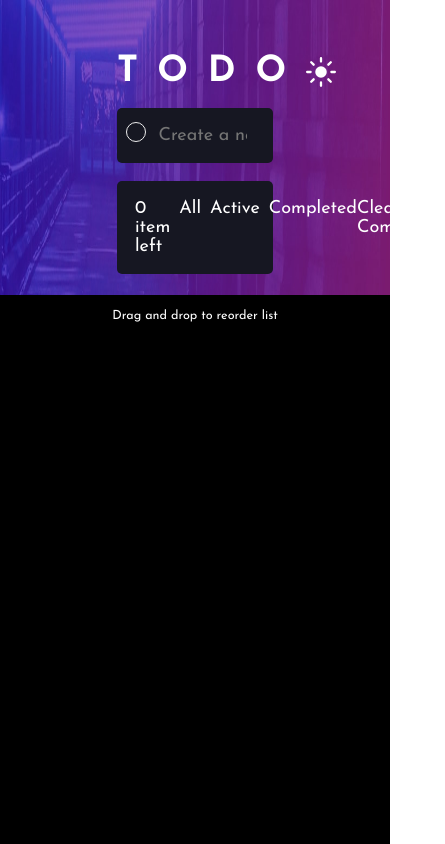
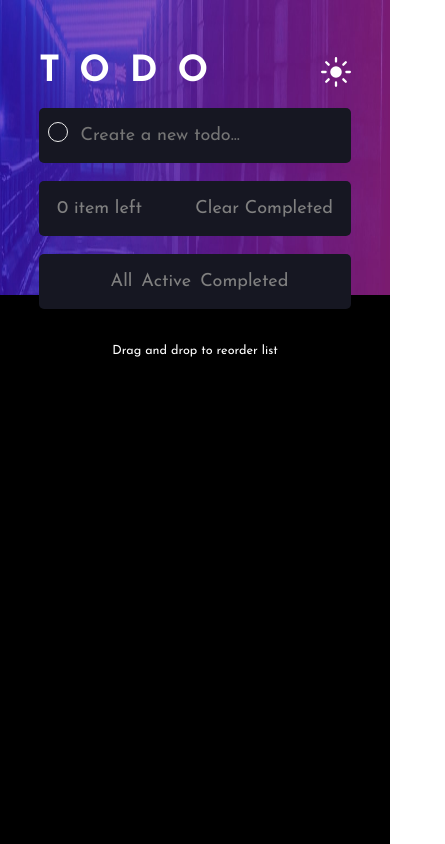
Before and after one commit to JulianIfesiokwu/To-do-App-2-, a React (Create React App) app: page / in a window 390 px wide. Shown: the whole page, 445 px wide, since content can reach past the window. Built offline with nearby package versions, Linux system fonts and the light colour scheme.

Commit message:
completed responsiveness, working on completed button

```diff
--- a/src/App.css
+++ b/src/App.css
@@ -29,4 +29,18 @@
   margin-top: 2rem;
   font-size: 0.7rem;
 }
+
+@media only screen and (max-width: 600px) {
+  .to-do {
+    width: 80vw;
+    margin: 0 auto;
+  }
+}
+
+@media only screen and (max-width: 900px) {
+  .to-do {
+    width: 80vw;
+    margin: 0 auto;
+  }
+}
 /*# sourceMappingURL=app.css.map */
--- a/src/App.js
+++ b/src/App.js
@@ -9,6 +9,13 @@ function App() {
   const code = 13;
   const [task, setTask] = useState("");
   const [allTasks, setAllTasks] = useState([]);
+  const [completed, setCompleted] = useState(false);
+  const [mode, setMode] = useState(false);
+
+  const toggleTheme = () => {
+    setMode(!mode);
+    console.log(mode);
+  };
 
   const addTask = (e) => {
     if (e.charCode === code) {
@@ -28,15 +35,26 @@ function App() {
 
   const deleteTask = (id) => {
     setAllTasks(allTasks.filter((task) => task.id !== id));
+  };
+
+  const toggleCompleted = (task, id) => {
+    if (task.id === id) {
+      setCompleted(!completed);
+      console.log(task.id, id);
+    }
     console.log(id);
   };
 
   return (
     <div className="container">
       <div className="to-do">
-        <HeaderContainer />
+        <HeaderContainer toggleTheme={toggleTheme} />
         <CreateTask task={task} addTask={addTask} setTask={setTask} />
-        <TaskList allTasks={allTasks} deleteTask={deleteTask} />
+        <TaskList
+          allTasks={allTasks}
+          deleteTask={deleteTask}
+          toggleCompleted={toggleCompleted}
+        />
       </div>
       <div className="footer">
         <p>Drag and drop to reorder list</p>
--- a/src/app.scss
+++ b/src/app.scss
@@ -22,3 +22,17 @@
     margin-top: 2rem;
     font-size: 0.7rem;
 }
+
+@media only screen and (max-width: 600px) {
+    .to-do {
+            width: 80vw;
+            margin: 0 auto;
+        }
+}
+
+@media only screen and (max-width: 900px) {
+    .to-do {
+        width: 80vw;
+        margin: 0 auto;
+    }
+}
--- a/src/components/Task/Task.component.jsx
+++ b/src/components/Task/Task.component.jsx
@@ -1,13 +1,13 @@
 import './Task.styles.scss'
 import cancelButton from '../../images/icon-cross.svg'
 
-const Task = ({ title, deleteTask, id}) => {
+const Task = ({ title, deleteTask, id, toggleCompleted, task}) => {
 
     return (
         <article className='task'>
             <div className="checkmark-container">
-                <input type="checkbox" className='toggle-completed'/>
-                <span className="checkmark"></span>
+                <input type="checkbox" className='toggle-completed' />
+                <span className="checkmark" onClick={() => toggleCompleted(task, id)}></span>
             </div>
             <p className='task-title'>{title}</p>
             <img
@@ -15,7 +15,8 @@ const Task = ({ title, deleteTask, id}) => {
             className='cancel-icon'
             onClick={() => deleteTask(id)}
             />
-            </article>
+            {console.log(task)}
+        </article>
     )
 }
 
--- a/src/components/TaskList/TaskList.component.jsx
+++ b/src/components/TaskList/TaskList.component.jsx
@@ -1,14 +1,22 @@
 import Task from "../Task/Task.component";
 import './TaskList.styles.scss'
 
-const TaskList = ({ allTasks, deleteTask }) => {
+const TaskList = ({ allTasks, deleteTask, toggleCompleted }) => {
     return (
-        <div className="task-list">
+        <div>
+            <div className="task-list">
             {allTasks.length > 0 && allTasks.map((task) => {
                 const {id, title} = task
 
                 return (
-                    <Task title={title} key={id} deleteTask={deleteTask} id={id} />
+                    <Task
+                    task={task}
+                    title={title}
+                    key={id}
+                    deleteTask={deleteTask}
+                    id={id}
+                    toggleCompleted={toggleCompleted}
+                    />
                 )
             })}
             <div className="control-panel">
@@ -20,6 +28,7 @@ const TaskList = ({ allTasks, deleteTask }) => {
                 </div>
                 <p className="clear-completed">Clear Completed</p>
             </div>
+            </div>
             <div className="mobile-control-filters">
                 <p className="all">All</p>
                 <p className="active">Active</p>
--- a/src/components/TaskList/TaskList.styles.scss
+++ b/src/components/TaskList/TaskList.styles.scss
@@ -13,7 +13,10 @@
     justify-content: space-between;
     padding: 1rem;
     font-size: 0.8rem;
+    cursor: pointer;
 }
+
+.items-left {color: grey;}
 
 .control-filters {
     display: flex;
@@ -22,8 +25,57 @@
 
 .control-filters p{
     margin-left: 0.5rem;
+    color: grey;
+}
+
+.control-filters p:hover{
+    color: white;
+}
+
+.clear-completed {
+    color: grey;
+}
+.clear-completed:hover {
+    color: white;
 }
 
 .mobile-control-filters {
     display: none;
+    margin-top: 1rem;
+    width: 100%;
+    justify-content: center;
+    background-color: $veryDarkBlue;
+    border-radius: 5px;
 }
+
+@media only screen and (max-width: 600px) {
+    .task-list {
+        width: 80vw;
+        margin: 1rem auto;
+    }
+
+    .control-filters {
+        display: none;
+    }
+
+    .mobile-control-filters {
+        display: flex;
+        padding: 1rem;
+        cursor: pointer;
+    }
+
+    .mobile-control-filters p {
+        margin-left: 0.5rem;
+        color: grey;
+    }
+
+    .mobile-control-filters p:hover {
+        color: white;
+    }
+}
+@media only screen and (max-width: 900px) {
+    .task-list {
+        width: 80vw;
+        margin: 1rem auto;
+    }
+}
--- a/src/components/header/header.component.jsx
+++ b/src/components/header/header.component.jsx
@@ -4,12 +4,12 @@ import icon from '../../images/icon-sun.svg';
 
 import './header.styles.css'
 
-function HeaderContainer() {
+const HeaderContainer = (toggleTheme) => {
 
     return (
         <div className='header'>
             <h1 className='title'>todo</h1>
-            <img className='mode-icon' src={icon} alt='icon'/>
+            <img className='mode-icon' src={icon} alt='icon' onClick={() => toggleTheme}/>
         </div>
     )
 }
```
Also changed, not shown: 1 other file (tests, documents, lock files or other folders).
